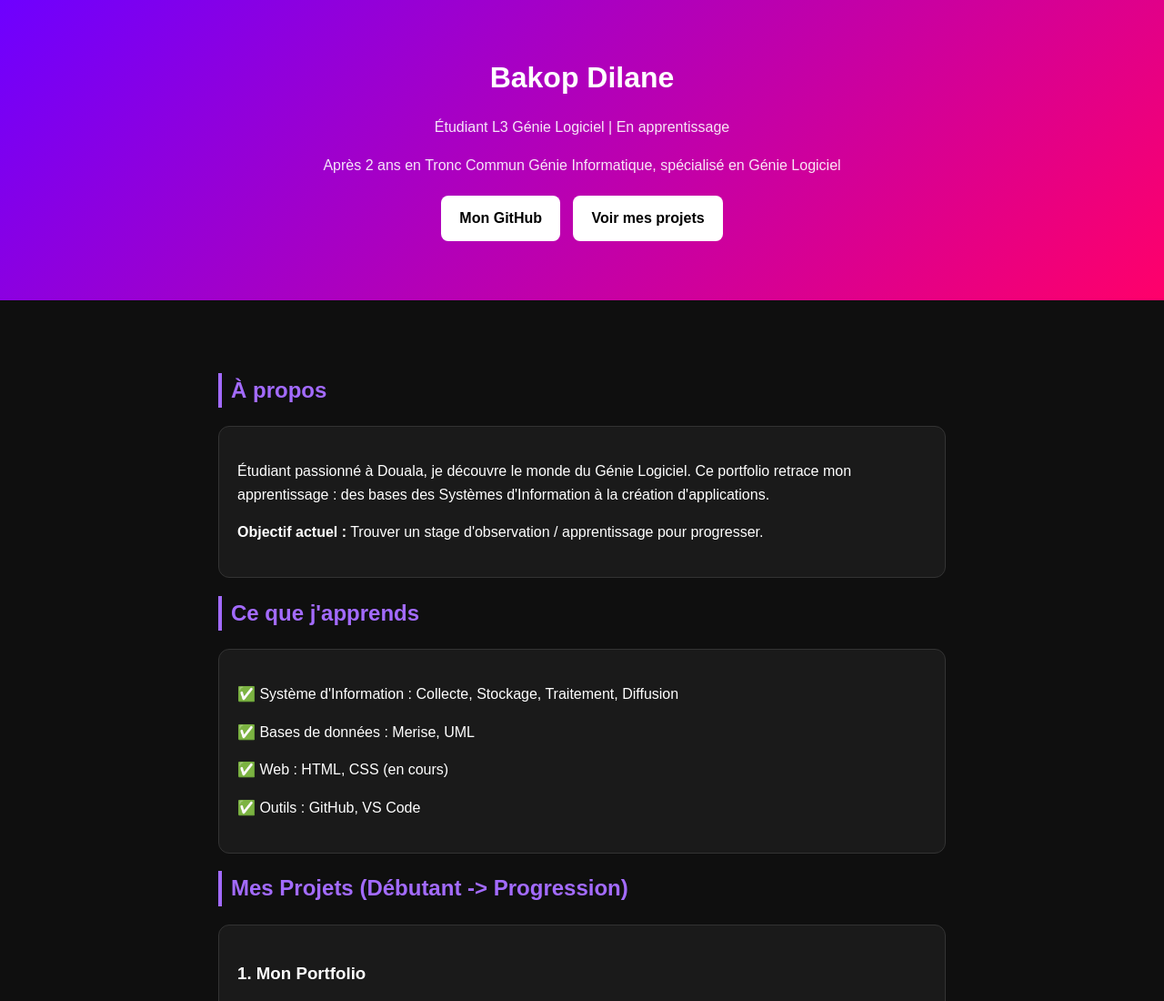
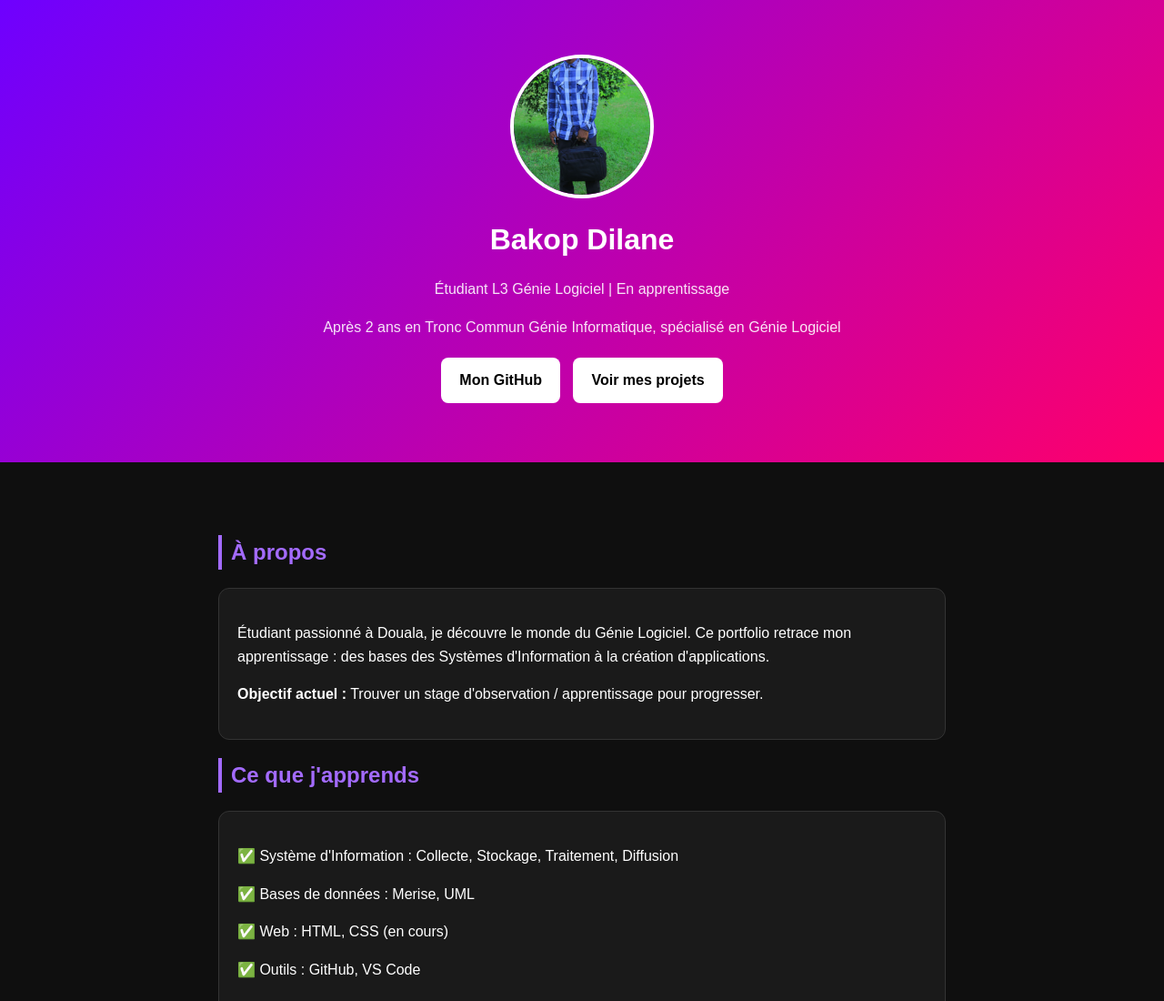
Before and after one commit to bakopdilane786-GL/bakopdilane786-GL.github.io, a plain HTML site: page index.html in a window 1280 px wide. Shown: the top 1100 px of the page at 91% size. Drawn offline with Linux system fonts and the light colour scheme.

Commit message:
Update index.html

```diff
--- a/index.html
+++ b/index.html
@@ -16,7 +16,8 @@
 </head>
 <body>
 <header>
-<h1>Bakop Dilane</h1>
+<img src="aac2f10c-0c04-4cc9-a277-d350965eb6d8.jpeg" style="width:150px; height:150px; border-radius:50%; object-fit:cover; display:block; margin:0 auto 20px auto; border:4px solid white;">
+  <h1>Bakop Dilane</h1>
 <p>Étudiant L3 Génie Logiciel | En apprentissage</p>
 <p>Après 2 ans en Tronc Commun Génie Informatique, spécialisé en Génie Logiciel</p>
 <a class="btn" href="https://github.com/bakopdilane786-GL">Mon GitHub</a>
```
